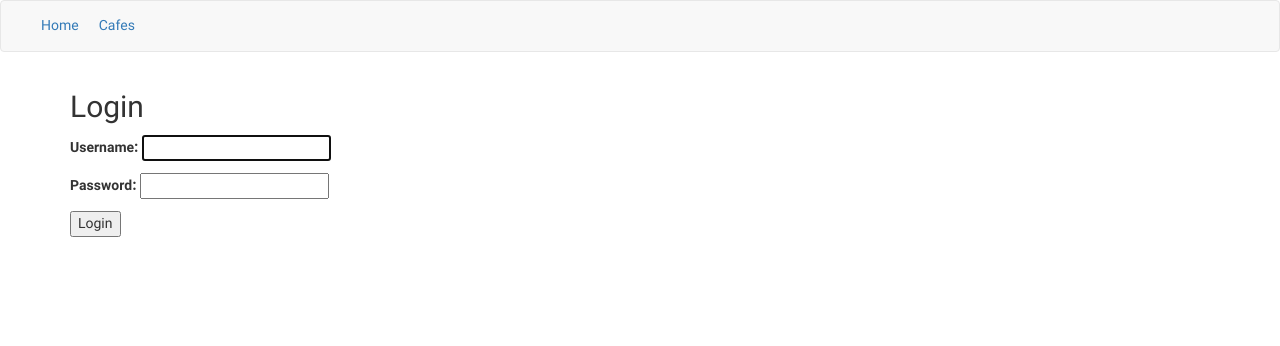
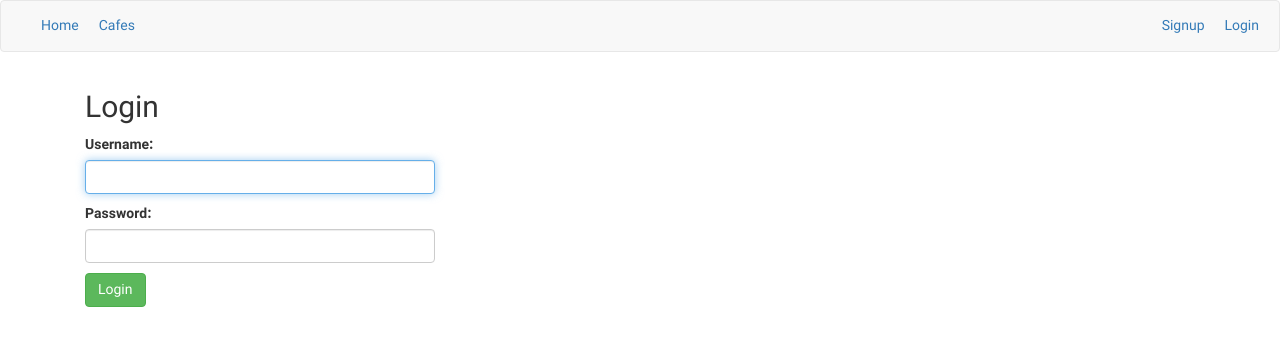
Before and after one commit to Majidkn/Webelopers, a Django app: page /login/ in a window 1280 px wide. Shown: the top 346 px of the page. Run offline with Django 3.2, Linux system fonts and the light colour scheme; some libraries are stand-ins or nearby versions; some web fonts are replaced.

Commit message:
login page

```diff
--- a/cafeyaab/forms.py
+++ b/cafeyaab/forms.py
@@ -1,9 +1,8 @@
 #!/usr/bin/python
 # -*- coding: utf-8 -*-
 from django import forms
-from django.contrib.auth.forms import UserCreationForm
+from django.contrib.auth.forms import UserCreationForm, AuthenticationForm
 from django.contrib.auth.models import User
-
 
 from django import forms
 from django.contrib.auth.forms import UserCreationForm
@@ -14,7 +13,7 @@ from captcha.fields import CaptchaField
 class SignUpForm(UserCreationForm):
     first_name = forms.CharField(max_length=30, required=True, help_text='Required.', label='Name')
     email = forms.EmailField(max_length=254, help_text='Required.')
-    password1 = forms.CharField(label="Password", widget=forms.PasswordInput,)
+    password1 = forms.CharField(label="Password", widget=forms.PasswordInput, )
     password2 = forms.CharField(label="Password", widget=forms.PasswordInput, )
     captcha = CaptchaField()
 
--- a/cafeyaab/templates/cafeyaab/__base.html
+++ b/cafeyaab/templates/cafeyaab/__base.html
@@ -10,7 +10,7 @@
     <link rel="stylesheet" href="{% static "style.css" %}">
     <link rel="stylesheet" href="http://code.jquery.com/ui/1.8.18/themes/base/jquery-ui.css" type="text/css"
           media="all"/>
-    <script src="{% static "script/jquery.min.js" %}" type="text/javascript"></script>
+    <script src="https://cdnjs.cloudflare.com/ajax/libs/jquery/3.2.1/jquery.min.js" type="text/javascript"></script>
     <script src="{% static "script/jquery-ui.min.js" %}" type="text/javascript"></script>
 
     {#    <script src="{% static "script/owl.carousel.js" %}"></script>#}
@@ -31,6 +31,13 @@
                 </div>
             </form>
         </li>
+        {% if user.is_authenticated %}
+            <li class="pull-right"><a href="/logout">Logout</a></li>
+        {% else %}
+        <li class="pull-right"><a href="/login">Login</a></li>
+        <li class="pull-right"><a href="/signup">Signup</a></li>
+
+        {% endif %}
 
     </ul>
 </nav>
@@ -46,32 +53,35 @@
     if (window.location.toString().split('/')[3] == 'cafes') {
         search.style.display = "inline-block";
 
-    $(function() {
+
+    }
+    $(function () {
             // Add refresh button after field (this can be done in the template as well)
             $('img.captcha').after(
                 $('<a href="#void" class="captcha-refresh"><button class="btn btn-warning">Refresh</button></a>')
             );
 
             // Click-handler for the refresh-link
-    $('.captcha-refresh').click(function(){
+            $('.captcha-refresh').click(function () {
                 var $form = $(this).parents('form');
                 var url = location.protocol + "//" + window.location.hostname + ":"
                     + location.port + "/captcha/refresh/";
 
                 // Make the AJAX-call
-        $.getJSON(url, {}, function(json) {
+                $.getJSON(url, {}, function (json) {
                     $form.find('input[name="captcha_0"]').val(json.key);
                     $form.find('img.captcha').attr('src', json.image_url);
                 });
 
                 return false;
             });
+            $("input").addClass("form-control");
+            $("small").addClass("form-text text-muted");
+            $("#id_captcha_1").css("display", "inline-block");
         });
 
-    $("input").addClass("form-control")
-    $("small").addClass("form-text text-muted")
-    $("#id_captcha_1").css("display", "inline-block")
-    $("img.captcha").css("margin-right", "20px").css("display","inline-block")
+
+        $("img.captcha").css("margin-right", "20px").css("display", "inline-block");
         $(".searchInput").autocomplete({
             source: "/cafes/get_cafes/",
             minLength: 2,
@@ -80,7 +90,6 @@
                 $("#searchForm").submit();
             }
         })
-    }
 </script>
 </body>
 </html>
--- a/cafeyaab/templates/cafeyaab/_home.html
+++ b/cafeyaab/templates/cafeyaab/_home.html
@@ -1,5 +1,7 @@
 {% extends 'cafeyaab/__base.html' %}
 {% block content %}
-    <span style="text-align: center">Hello World :)</span>
-    <span style="text-align: center"> You're Logged in as {{user.username}}</span>
+    {% if user.is_authenticated  %}
+        <span style="text-align: center">Hello World :)</span>
+        <span style="text-align: center"> You're Logged in as {{ user.username }}</span>
+    {% endif %}
 {% endblock %}
--- a/cafeyaab/templates/registration/login.html
+++ b/cafeyaab/templates/registration/login.html
@@ -1,6 +1,7 @@
 {% extends 'cafeyaab/__base.html' %}
 
 {% block content %}
+    <div class="col-sm-4">
         {% if user.username %}
             <span>You're Already Logged in</span>
         {% else %}
@@ -8,7 +9,8 @@
             <form method="post">
                 {% csrf_token %}
                 {{ form.as_p }}
-            <button type="submit">Login</button>
+                <button type="submit" class="btn btn-success">Login</button>
             </form>
         {% endif %}
+    </div>
 {% endblock %}
--- a/static/style.css
+++ b/static/style.css
@@ -43,7 +43,9 @@ nav a {
 ul {
     margin: auto;
 }
-
+ul li{
+    list-style: none;
+}
 .cafe-list {
 
 }
```
Also changed, not shown: cafeyaab/views.py (+9 -0 lines), cafeyaab/templates/cafeyaab/_login.html (added), db.sqlite3, 3 other files. Lines whose indentation alone changed are shown as unchanged.
